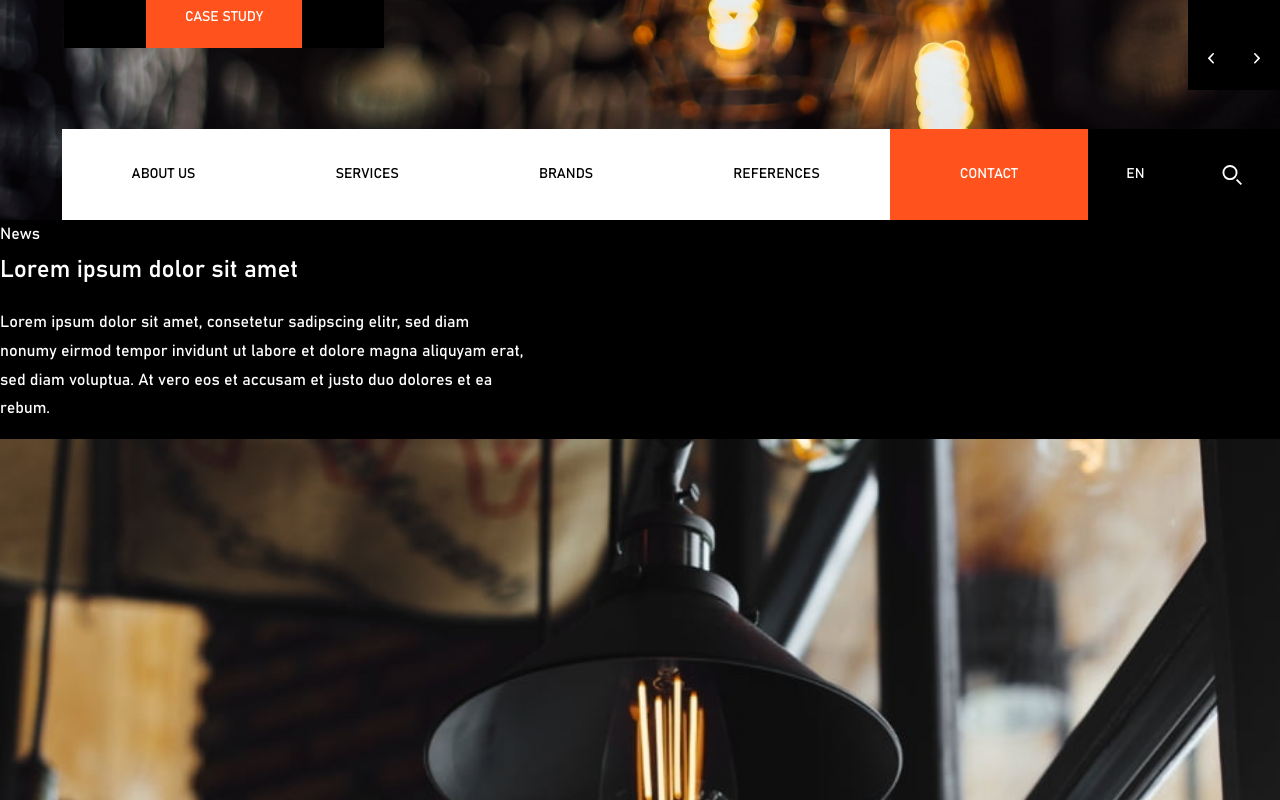
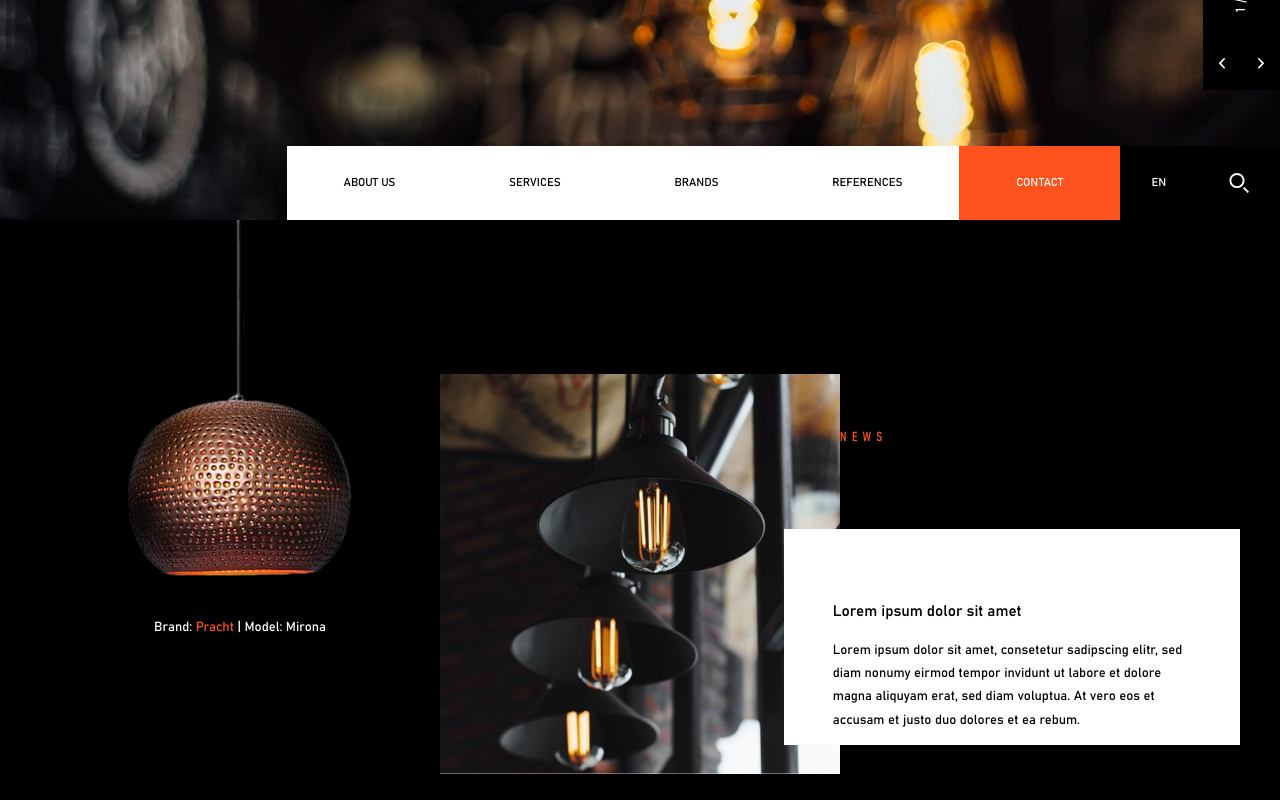
Before and after one commit to pitzbro/webshop-vue-sass, a Vue app: page / in a window 1280 px wide. Shown: the part 580-1380 px from the top of the page. Built offline with nearby package versions, Linux system fonts and the light colour scheme; what vue-resource would draw is missing.

Commit message:
working on main

```diff
--- a/src/App.vue
+++ b/src/App.vue
@@ -1,5 +1,5 @@
 <template>
-  <div id="app">
+  <div id="app"class="main-layout">
     <router-view name="header"/>
     <router-view name="main"/>
   </div>
--- a/src/styles/basics/_base.scss
+++ b/src/styles/basics/_base.scss
@@ -11,6 +11,10 @@ html {
    font-family: Bahnschrift, sans-serif;
    color: $clr3;
    line-height: 1.8;
+
+   @media (max-width: $break-wide) {
+       font-size: 13px;
+   }
 }
 
 body {
@@ -25,6 +29,15 @@ h1, h2, h3, h4, h5, h6 {
 
 h1 {
     font-size: rem(60px);
+}
+
+h2 {
+    font-size: em(16px);
+    margin: em(63px) 0;
+    grid-area: title;
+    color: $clr1;
+    text-transform: uppercase;
+    @include type(boldCondensed);
 }
 
 img {
--- a/src/styles/components/_main-header.scss
+++ b/src/styles/components/_main-header.scss
@@ -2,7 +2,7 @@ header.main-header {
     display: grid;
     min-height: 100vh;
     grid-template-columns: minmax(auto, 30%) 1fr;
-    grid-template-rows: 234px 1fr auto;
+    grid-template-rows: rem(234px) 1fr auto;
 
     grid-template-areas:
         "logo slide"
@@ -20,7 +20,7 @@ header.main-header {
     .main-header-logo {
         grid-area: logo;
         justify-self: start;
-        width: 174px;
+        width: rem(174px);
         padding: 22px;
         margin: 60px 60px 0;
         background-color: $clr3;
--- /dev/null
+++ b/src/styles/components/_news.scss
@@ -0,0 +1,33 @@
+.news-container {
+    grid-template-rows: rem(190px) auto auto rem(190px);
+    grid-template-areas:
+        "teaser teaser . . . ."
+        "teaser teaser img img title title"
+        "teaser teaser img img news news"
+        "teaser teaser . . . .";
+    .news-image {
+        grid-area: img;
+        object-fit: cover;
+        aspect-ratio: 1 / 1;
+    }
+
+    .news {
+        grid-area: news;
+        background: $clr3;
+        color: $clr2;
+        justify-self: start;
+        align-self: start;
+        padding: rem(85px) rem(60px) 0;
+        margin-inline-start: -14%;
+        z-index: 1;
+    }
+
+    .news-category {
+        grid-area: title;
+        align-self: start;
+    }
+
+    .teaser {
+        grid-area: teaser;
+    }
+}
--- a/src/styles/components/_teaser.scss
+++ b/src/styles/components/_teaser.scss
@@ -1,16 +1,11 @@
 .teaser {
-    &-start {
-        grid-column: 1 / span 2;
-    }
-    &-end {
-        grid-column: -3 / span 2;
-    }
 
     display: flex;
     flex-direction: column;
     align-items: center;
 
     img {
-        width: auto;
+        margin-bottom: rem(50px);
+        padding: 0 22%;
     }
 }
--- a/src/styles/setup/_mixins.scss
+++ b/src/styles/setup/_mixins.scss
@@ -106,13 +106,19 @@
 
 // Type
 
-@mixin type($type) {
+@mixin type($type: bold) {
+  // type options:
+  // 1.bold
+  // 2.boldCondensed
+  // 3.condensed
   @if $type == bold {
     font-variation-settings: "wght" 430;
-  } @else if $type == boldCondensed {
+  }
+  @else if $type == boldCondensed {
     font-variation-settings: "wght" 430, "wdth" 80;
     letter-spacing: em(6.72px);
-  } @else if $type == condensed {
+  }
+  @else if $type == condensed {
     font-variation-settings: "wdth" 80;
     letter-spacing: em(6.72px);
   }
--- a/src/styles/setup/_variables.scss
+++ b/src/styles/setup/_variables.scss
@@ -9,8 +9,8 @@ $clr4: darken($clr3, 40%);
 $layoutPadding: 20px;
 
 // LAYOUT BREAKPOINTS
-$break-narrow: 600px;
-$break-normal: 1280px;
+$break-narrow: 1200px;
+$break-normal: 1360px;
 $break-wide: 1920px;
 
 $padded-break-narrow: $break-narrow + $layoutPadding * 2;
--- a/src/styles/styles.scss
+++ b/src/styles/styles.scss
@@ -12,3 +12,4 @@
 // COMPONENTS
 @import 'components/main-header';
 @import 'components/teaser';
+@import 'components/news';
--- a/src/views/Home.vue
+++ b/src/views/Home.vue
@@ -1,8 +1,8 @@
 <template>
   <section class="news-container">
-    <span class="news-category">News</span>
+    <h2 class="news-category">News</h2>
     <div class="news">
-      <h2 class="news-title">Lorem ipsum dolor sit amet</h2>
+      <h3 class="news-title">Lorem ipsum dolor sit amet</h3>
       <p class="news-text">
         Lorem ipsum dolor sit amet, consetetur sadipscing elitr, sed diam nonumy
         eirmod tempor invidunt ut labore et dolore magna aliquyam erat, sed diam
```
Also changed, not shown: src/observables/navigation.obsevable.js (deleted).
